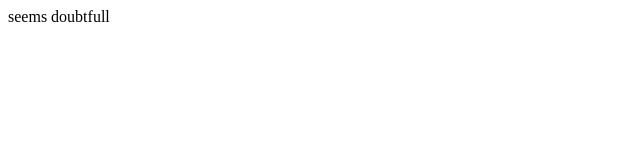
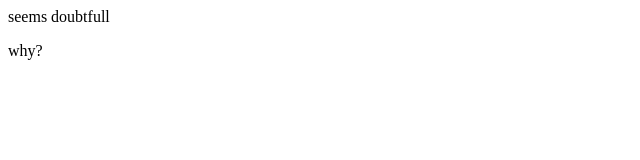
Before and after one commit to Salvador-Carrazco/git-test, a plain HTML site: page index.html in a window 1280 px wide. Shown: the full height of the page, 0-640 px from the left. Drawn offline with Linux system fonts and the light colour scheme.

Commit message:
idk again

```diff
--- a/index.html
+++ b/index.html
@@ -5,4 +5,8 @@
     <body>
     <p>seems doubtfull</p>
     </body>
+
+    <footer>
+        why?
+    </footer>
 </html>
```
